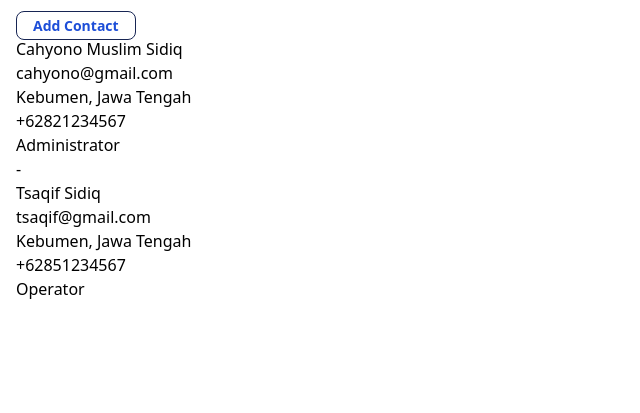
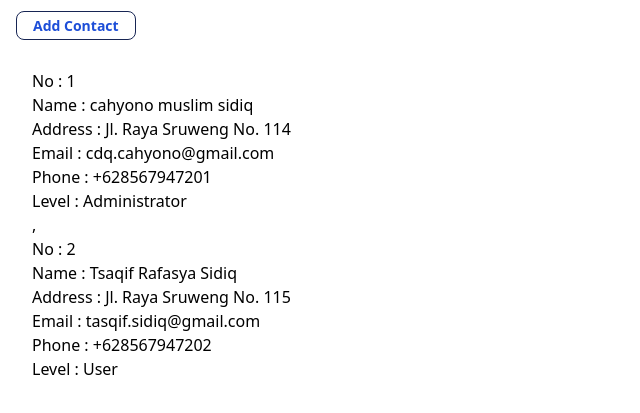
Before and after one commit to sidiqcahyono83/myaddress, a plain HTML site: page index.html in a window 1280 px wide. Shown: the part 47-460 px from the top of the page, without its empty margins (0-640 px from the left). Drawn offline with nearby package versions, Linux system fonts and the light colour scheme.

Commit message:
modified index.js

```diff
--- a/index.html
+++ b/index.html
@@ -17,24 +17,10 @@
       >
         Add Contact
       </a>
+      <ul id="contacts" class="mx-4 my-4 px-4 py-4">
+      </ul>
 
-      <ul class="mx-4">
-        <li>
-          <h2>Cahyono Muslim Sidiq</h2>
-          <p>cahyono@gmail.com</p>
-          <p>Kebumen, Jawa Tengah</p>
-          <p>+62821234567</p>
-          <p>Administrator</p>
-        </li>
-        <li>-</li>
-        <li>
-          <h2>Tsaqif Sidiq</h2>
-          <p>tsaqif@gmail.com</p>
-          <p>Kebumen, Jawa Tengah</p>
-          <p>+62851234567</p>
-          <p>Operator</p>
-        </li>
-      </ul>
+
     </div>
     <script src="index.js"></script>
   </body>
--- a/index.js
+++ b/index.js
@@ -1,123 +1,39 @@
+const contactsListElement = document.getElementById("contacts");
+
 const contacts = [
   {
     id: 1,
-    name: "cahyono muslim sidiq",
-    address: "Jl. Raya Sruweng No. 114",
-    phone: +628567947201,
-    email: "cdq.cahyono@gmail.com",
-    isOperator: 1
+    name      : "cahyono muslim sidiq",
+    address   : "Jl. Raya Sruweng No. 114",
+    phone     : "+628567947201",
+    email     : "cdq.cahyono@gmail.com",
+    isOperator: 1,
   },
   {
     id: 2,
     name: "Tsaqif Rafasya Sidiq",
     address: "Jl. Raya Sruweng No. 115",
-    phone: +628567947202,
+    phone: "+628567947202",
     email: "tasqif.sidiq@gmail.com",
-    isOperator: 0
+    isOperator: 0,
   }
 ];
 
-for (let index = 0; index < contacts.length; index++) {
-  const contact = contacts[index]; // Ambil objek kontak dengan indeks tertentu
-  contact.isOperator
-    ? console.log(`${contact.name} is an Administrator`)
-    : console.log(`${contact.name} is a User`);
-  // contacts.isOperator ? console.log(`${contacts.name} Administrator`) : console.log(`User`);
+
+function showContacts() {
+  const showContactsString = contacts.map((contact) => {
+      const level = contact.isOperator == 1 ? `Administrator` : ` User`;
+
+      return `<li>
+              <h2>No      : ${contact.id}</h2>
+              <p>Name     : ${contact.name}</p>
+              <p>Address  : ${contact.address}</p>
+              <p>Email    : ${contact.email}</p>
+              <p>Phone    : ${contact.phone}</p>
+              <p>Level    : ${level}</p>
+              </li>
+              `
+    });
+  contactsListElement.innerHTML = showContactsString;
 }
-// contacts.isOperator ? console.log(`Administrator`) : console.log(`User`);
-
-// console.log(contacts);
-
-for (let index = 0; index < contacts.length; index++) {
-  let element = contacts[index];
-  console.table(`
-  ${element.id}
-  ${element.name}
-  ${element.address}
-  ${element.phone}
-
-  `);
-}
-
-// LOCAL STORAGE
-
-localStorage.setItem("name", "Cahyono");
-
-let local = localStorage.getItem("name");
-
-console.log(local);
-console.log({ local });
-
-// Jika Obyek / Array Objeck maka harus di pasing JSON ke STRINGIFY => JSON.stringify dan
-// dikembalikan dengan JSON PARSE => JSON.parse
-localStorage.setItem("address", JSON.stringify(contacts));
-
-let contactList = localStorage.getItem("address", contacts);
-
-let address = JSON.parse(contactList);
-
-console.log(address);
-
-// sync dan async ( teratur dari atas ke bawah dan bisa loncat)
-
-console.log("sleep");
-console.log("week up");
-console.log("sleep again");
-
-// async
-
-setTimeout(() => {
-  console.log("Hallo World");
-}, 1000);
-
-// setInterval(() => {
-//   console.log("sleep");
-//   console.log("week up");
-//   console.log("sleep again");
-// }, 5000);
-
-// promise with arrow function
-
-const promiseExample = new Promise((resolve, reject) => {
-  if (1 > 0) {
-    resolve("login");
-  } else {
-    reject("not login");
-  }
-});
-
-// console.log(promiseExample);
-
-// then chath
-
-promiseExample
-  .then((result) => console.log(result))
-  .catch((reject) => console.log(reject));
-
-// async await
-
-// console.log(contacts.length);
-
-// async function loopContacts() {
-//   for (const contact of contacts) {
-//     await processContact(contact);
-//   }
-// }
-// // loopContacts();
-
-// function processContact(contact) {
-//   console.log(`ID: ${contact.id}`);
-//   console.log(`Name: ${contact.name}`);
-//   console.log(`Address: ${contact.address}`);
-//   console.log(`Phone: ${contact.phone}`);
-//   console.log(`Email: ${contact.email}`);
-//   console.log(`Is Administrator: ${contact.isOperator ? "Yes" : "No"}`);
-//   console.log("----------------------");
-// }
-
-// loopContacts();
-
-async function showContact() {
-  try {
-  } catch (error) {}
-}
+showContacts();
```
Also changed, not shown: demo.js (+110 -0 lines).
